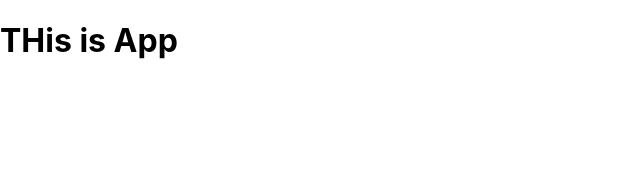
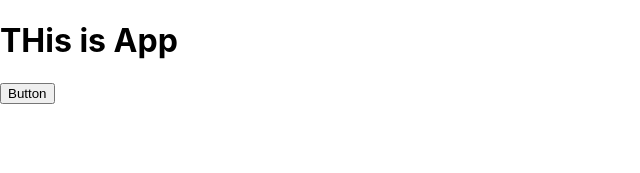
Before and after one commit to PavanBagadhi/githubpages, a React (Create React App) app: page / in a window 1280 px wide. Shown: the top 173 px of the page, without its empty margins (0-640 px from the left). Built offline with nearby package versions, Linux system fonts and the light colour scheme.

Commit message:
add new button

```diff
--- a/src/App.js
+++ b/src/App.js
@@ -6,7 +6,7 @@ function App() {
     <div className="App">
       <header className="App-header">
         <h1>THis is App</h1>
-        {/* <button>Button</button> */}
+        <button>Button</button>
       </header>
     </div>
   );
```
